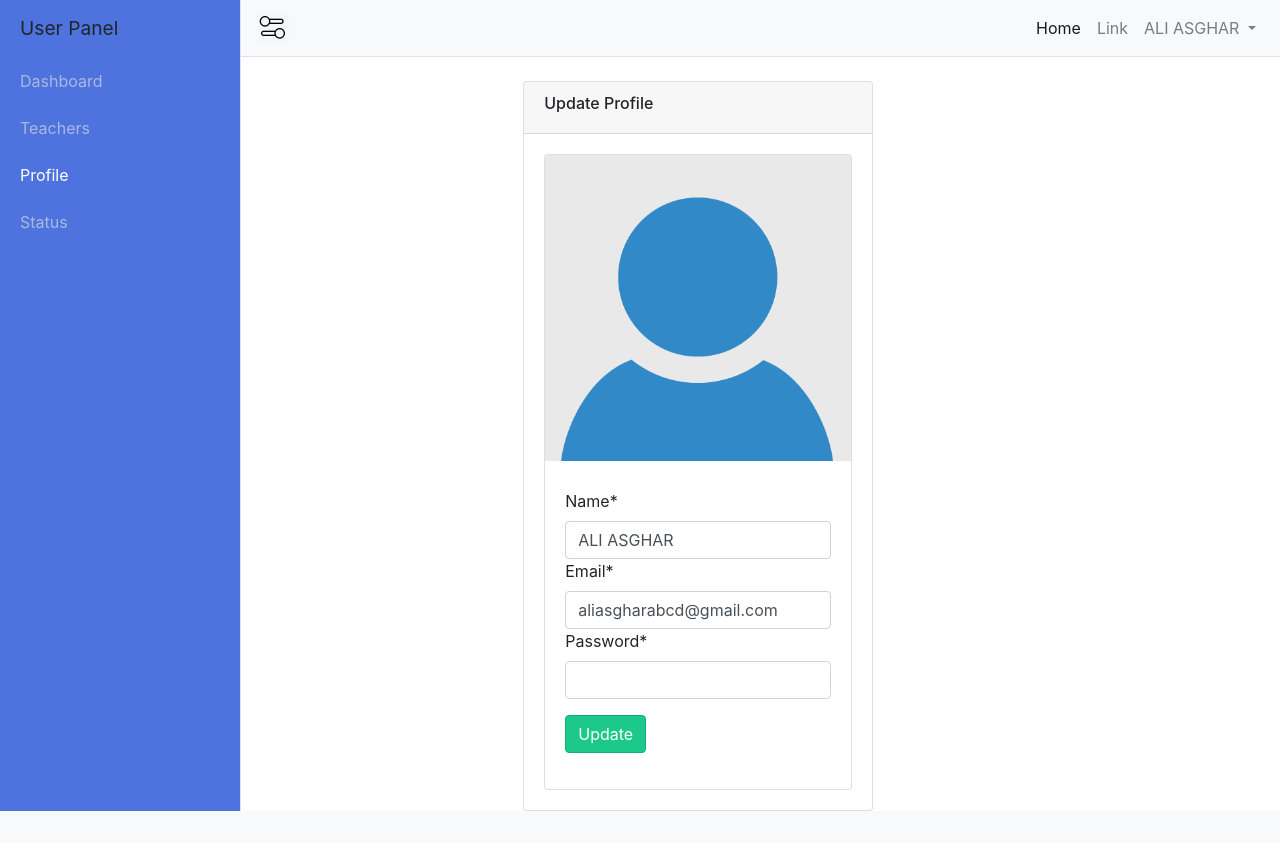
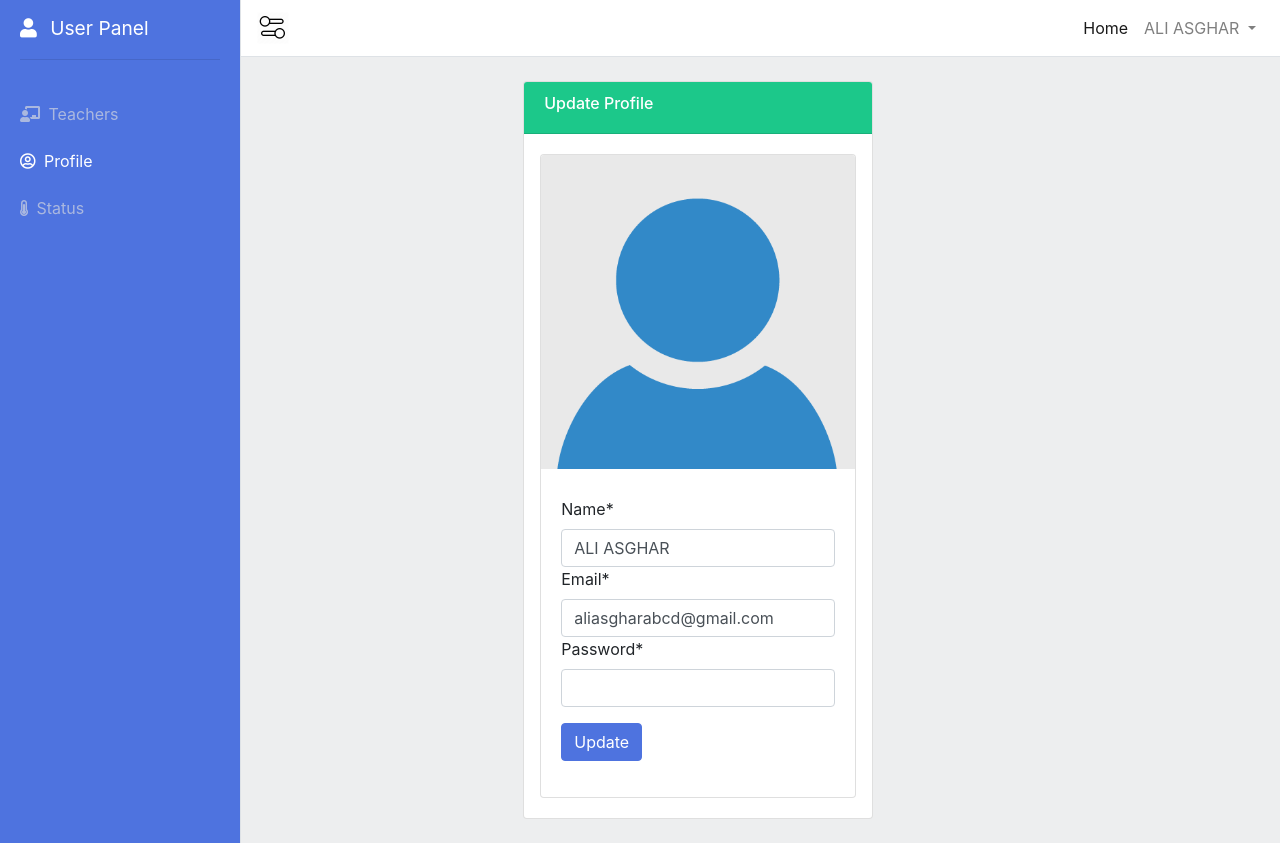
Before and after one commit to ali-dev-code/gc-sports, a PHP site: page /users/edit-user-profile.php in a window 1280 px wide. Before the commit the page ends 811 px from the top, so only its background shows below. Run offline with PHP 8.4, Linux system fonts and the light colour scheme; a user stored in the database is signed in.

Commit message:
user panell complete with custom css

```diff
--- a/users/assets/css/simple-sidebar.css
+++ b/users/assets/css/simple-sidebar.css
@@ -5,6 +5,7 @@
  */
 body {
   overflow-x: hidden;
+  background-color: #EDEEEF;
 }
 
 #sidebar-wrapper {
@@ -20,6 +21,7 @@ body {
 #sidebar-wrapper .sidebar-heading {
   padding: 0.875rem 1.25rem;
   font-size: 1.2rem;
+  color: white;
 }
 
 #sidebar-wrapper .list-group {
@@ -73,6 +75,10 @@ body {
   background-color: #4e73df!important;
   border: 0px solid rgba(0,0,0,.125);
 }
+
+.bg-light{
+  background-color: white!important;
+}
 .btn-primary {
   color: #fff;
   background-color: #4e73df!important;
@@ -80,10 +86,15 @@ body {
 }
 .bg-primary{
   background-color: #4e73df!important;
+
 }
 
 .text-primary{
   color: #4e73df!important;
+}
+.text-success{
+  color: #1cc88a!important;
+  color: white;
 }
 
 .bg-success{
@@ -93,5 +104,13 @@ body {
 
 .btn-success{
   background-color: #1cc88a!important;
-  border-color: hsl(158, 82%, 38%)!important;
+  border-color: #1cc88a!important;
 }
+
+h6{
+  color: white;
+}
+.toggler-fa{
+  color: #1cc88a!important;
+  font-size: 30px;
+}
--- a/users/edit-user-profile.php
+++ b/users/edit-user-profile.php
@@ -4,44 +4,34 @@
 <?php
 
 if (isset($_POST['EditProfileSubmit'])) {
-
-   $userId  = $_SESSION['userId'];
+    $userId = $_SESSION['userId'];
     $name = mysqli_real_escape_string($Connection, $_POST['name']);
     $email = mysqli_real_escape_string($Connection, $_POST['email']);
     $password = mysqli_real_escape_string($Connection, $_POST['password']);
-    $nameWithoutNumbers = "/[0-9]+$/";
+    $nameWithoutNumbers = '/[0-9]+$/';
 
     $emailCheck = " SELECT * FROM users WHERE email = '$email' AND id != '$userId' ";
     $executeEmailCheck = mysqli_query($Connection, $emailCheck);
 
-
-    if (empty($name) || empty($email) || empty($password) ) {
-     $_SESSION['error'] = " All fields are required ";
-
-   } elseif (preg_match($nameWithoutNumbers,$name) || strlen($name)<3) {
-       $_SESSION['error'] = " name field can not contain numbers, And name minum length is 3 characters  ";
-
-
-   } elseif (mysqli_num_rows($executeEmailCheck) == 1 ) {
-      $_SESSION['error'] = " This email is already registered. please use your new email! ";
-
-   }elseif (strlen($password)<6) {
-       $_SESSION['error'] = " Password minimum length is 6 characters  ";
-
+    if (empty($name) || empty($email) || empty($password)) {
+        $_SESSION['error'] = ' All fields are required ';
+    } elseif (preg_match($nameWithoutNumbers, $name) || strlen($name) < 3) {
+        $_SESSION['error'] = ' name field can not contain numbers, And name minum length is 3 characters  ';
+    } elseif (mysqli_num_rows($executeEmailCheck) == 1) {
+        $_SESSION['error'] = ' This email is already registered. please use your new email! ';
+    } elseif (strlen($password) < 6) {
+        $_SESSION['error'] = ' Password minimum length is 6 characters  ';
     } else {
         $sql = " UPDATE users SET name = '$name' ,  name = '$name' , password = '$password' WHERE id = '$userId' ";
-     $Execute = mysqli_query($Connection,$sql);
+        $Execute = mysqli_query($Connection, $sql);
 
         if ($Execute) {
-       unset($_SESSION["userId"]);
-       unset($_SESSION["userName"]);
-       unset($_SESSION["userEmail"]);
-       $_SESSION["success"]= "User Profile has been updated successfully please login again";
-      Redirect_to("../signup2.php");
+            unset($_SESSION['userId'], $_SESSION['userName'], $_SESSION['userEmail']);
+
+            $_SESSION['success'] = 'User Profile has been updated successfully please login again';
+            Redirect_to('../signup2.php');
         }
-
     }
-
 } // end of if isset
 
 ?>
@@ -60,6 +50,8 @@ if (isset($_POST['EditProfileSubmit'])) {
 
   <!-- Bootstrap core CSS -->
   <link href="assets/bootstrap/css/bootstrap.min.css" rel="stylesheet">
+   <!-- Cutom font CSS -->
+   <link href="assets/fontawesome-free/css/all.min.css" rel="stylesheet">
 
   <!-- Custom styles for this template -->
 <link rel="stylesheet" href="assets/css/simple-sidebar.css?v=<?php echo time(); ?>">
@@ -72,12 +64,18 @@ if (isset($_POST['EditProfileSubmit'])) {
 
     <!-- Sidebar -->
     <div class="bg-light border-right" id="sidebar-wrapper">
-      <div class="sidebar-heading">User Panel </div>
+            <div class="sidebar-heading "> <i class="mr-2 fas fa-user"></i> User Panel <hr> </div>
             <div class="list-group list-group-flush">
-        <a href="index.php" class="list-group-item list-group-item-action bg-light ">Dashboard</a>
-        <a href="user-teachers.php" class="list-group-item list-group-item-action bg-light">Teachers</a>
-        <a href="user-profile.php" class="list-group-item list-group-item-action bg-light active"> Profile </a>
-        <a href="#" class="list-group-item list-group-item-action bg-light">Status</a>
+
+                <a href="index.php" class="list-group-item list-group-item-action">
+                    <span class="mr-1"> <i class="fas fa-chalkboard-teacher"></i> </span> Teachers
+                </a>
+                <a href="user-profile.php" class="list-group-item list-group-item-action active">
+                    <span class="mr-1"> <i class="far fa-user-circle"></i> </span> Profile
+                </a>
+                <a href="#" class="list-group-item list-group-item-action ">
+                    <span class="mr-1"> <i class="fas fa-thermometer-three-quarters"></i> </span> Status
+                </a>
             </div>
         </div>
     <!-- /#sidebar-wrapper -->
@@ -97,9 +95,6 @@ if (isset($_POST['EditProfileSubmit'])) {
             <li class="nav-item active">
               <a class="nav-link" href="#">Home <span class="sr-only">(current)</span></a>
             </li>
-            <li class="nav-item">
-              <a class="nav-link" href="#">Link</a>
-            </li>
             <li class="nav-item dropdown">
               <a class="nav-link dropdown-toggle" href="#" id="navbarDropdown" role="button" data-toggle="dropdown" aria-haspopup="true" aria-expanded="false">
               <?php echo $_SESSION['userName']; ?>
@@ -117,23 +112,22 @@ if (isset($_POST['EditProfileSubmit'])) {
       <div class="container-fluid">
 
 
-        <div class="col-md-6 m-auto pt-4 ">
+        <div class="col-md-6 m-auto py-4" >
 
           <div class="card" style="width: 350px;" >
-            <div class="card-header">
+            <div class="card-header bg-success">
               <h6>Update Profile</h6>
             </div>
-
-            <div class="card-body">
-
-
-              <div class="card">
-                <img class="card-img-top img-fluid" src="assets/img/default.png"   alt="Card image"  >
+               <div class="card-body px-3" >
+              <div class="card" >
+                <img class="card-img-top " src="assets/img/default.png"   alt="Card image">
                 <div class="mt-2">
                   <?php successMsg(); errorMsg();?>
 
               <div class="card-body">
+
                <form  action=""  method="post" >
+
                 <div class="from-group">
                   <label for="name"> Name* </label>
                   <input type="text" name="name" value="<?php echo $_SESSION['userName'] ?> " id="name"  class="form-control">
@@ -151,19 +145,19 @@ if (isset($_POST['EditProfileSubmit'])) {
 
               <div class="form-group mt-3">
 
-                <button type="submit" class="btn btn-success"  name="EditProfileSubmit">Update</button>
-
+                <button type="submit" class="btn btn-primary"  name="EditProfileSubmit">Update</button>
 
               </div>
+
             </form>
 
              </div>
            </div>
 
 
-
            </div>
          </div>
+
         </div>
 
     </div>
```
Also changed, not shown: users/index.php (+13 -55 lines), users/user-profile.php (+18 -13 lines), users/user-teachers.php (deleted, +0 -130 lines), users/view-enroll-students.php (+16 -14 lines). Lines whose indentation alone changed are shown as unchanged.
